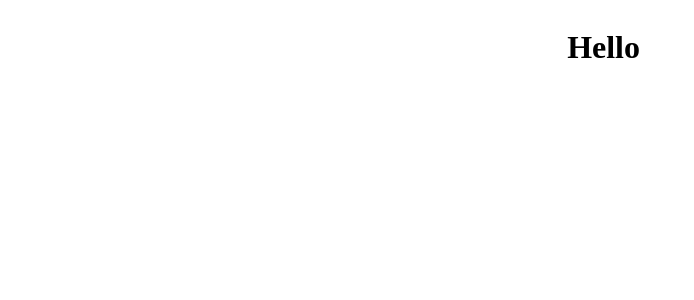
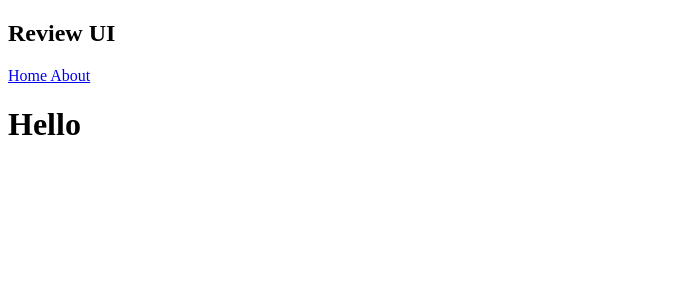
Before and after one commit to Kyaw1511/vueReviewApp, a Vue app: page / in a window 1280 px wide. Shown: the top 300 px of the page, without its empty margins (0-694 px from the left). Built offline with nearby package versions, Linux system fonts and the light colour scheme.

Commit message:
header.vue 1.0

```diff
--- a/src/App.vue
+++ b/src/App.vue
@@ -1,8 +1,11 @@
 <template>
+  <div>
+    <Header />
+    <RouterView />
+  </div>
+</template>
 
-
-  <RouterView />
-</template>
 <script setup>
   import { RouterView } from 'vue-router';
+  import Header from './components/Header.vue';
 </script>
--- a/src/assets/main.css
+++ b/src/assets/main.css
@@ -1,35 +1 @@
 /* @import './base.css'; */
-
-#app {
-  max-width: 1280px;
-  margin: 0 auto;
-  padding: 2rem;
-  font-weight: normal;
-}
-
-a,
-.green {
-  text-decoration: none;
-  color: hsla(160, 100%, 37%, 1);
-  transition: 0.4s;
-  padding: 3px;
-}
-
-@media (hover: hover) {
-  a:hover {
-    background-color: hsla(160, 100%, 37%, 0.2);
-  }
-}
-
-@media (min-width: 1024px) {
-  body {
-    display: flex;
-    place-items: center;
-  }
-
-  #app {
-    display: grid;
-    grid-template-columns: 1fr 1fr;
-    padding: 0 2rem;
-  }
-}
--- /dev/null
+++ b/src/components/Header.vue
@@ -0,0 +1,25 @@
+<template>
+    <header>
+        <div class="container">
+            <div class="nav-inner">
+                <h2>Review UI</h2>
+                <nav>
+                    <router-link to="/">
+                        Home
+                    </router-link>
+                    <router-link to="/about">
+                        About
+                    </router-link>
+                </nav>
+            </div>
+        </div>
+    </header>
+</template>
+
+<script setup>
+
+</script>
+
+<style lang="scss" scoped>
+
+</style>
```
